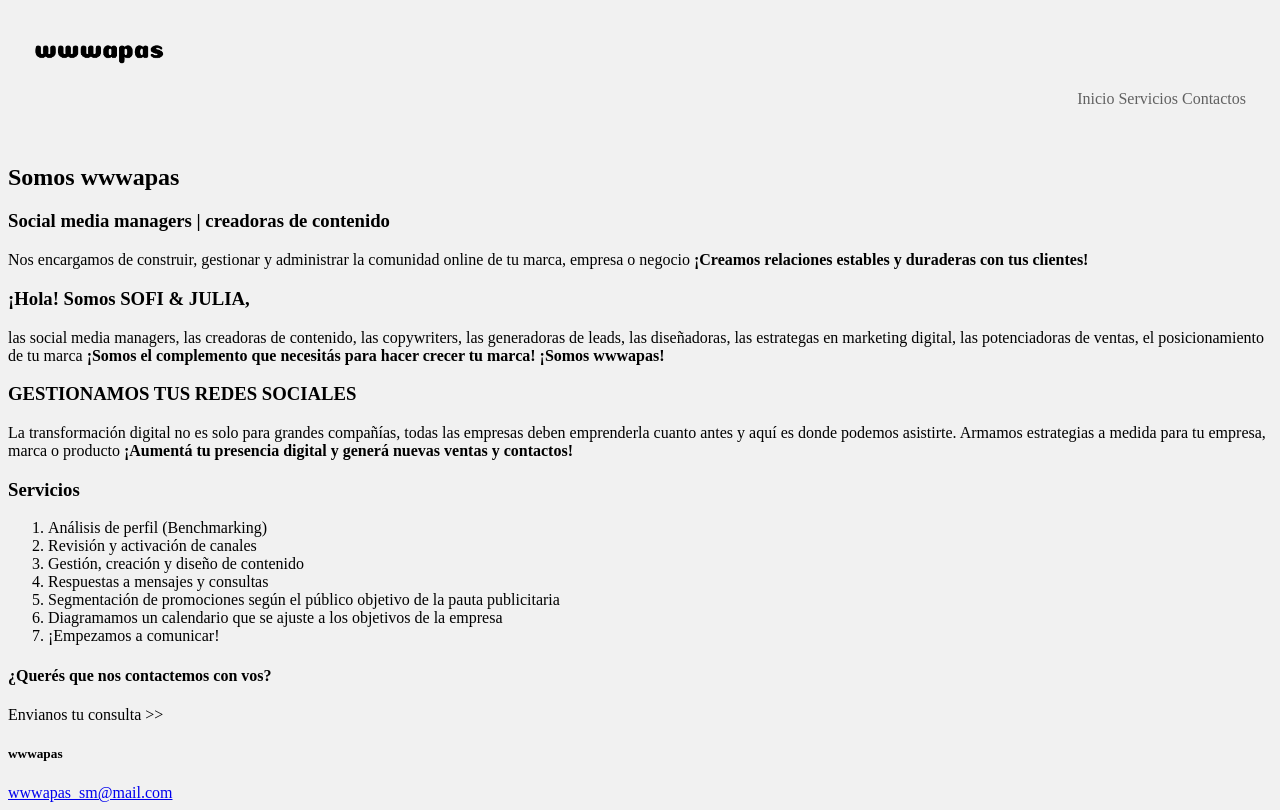
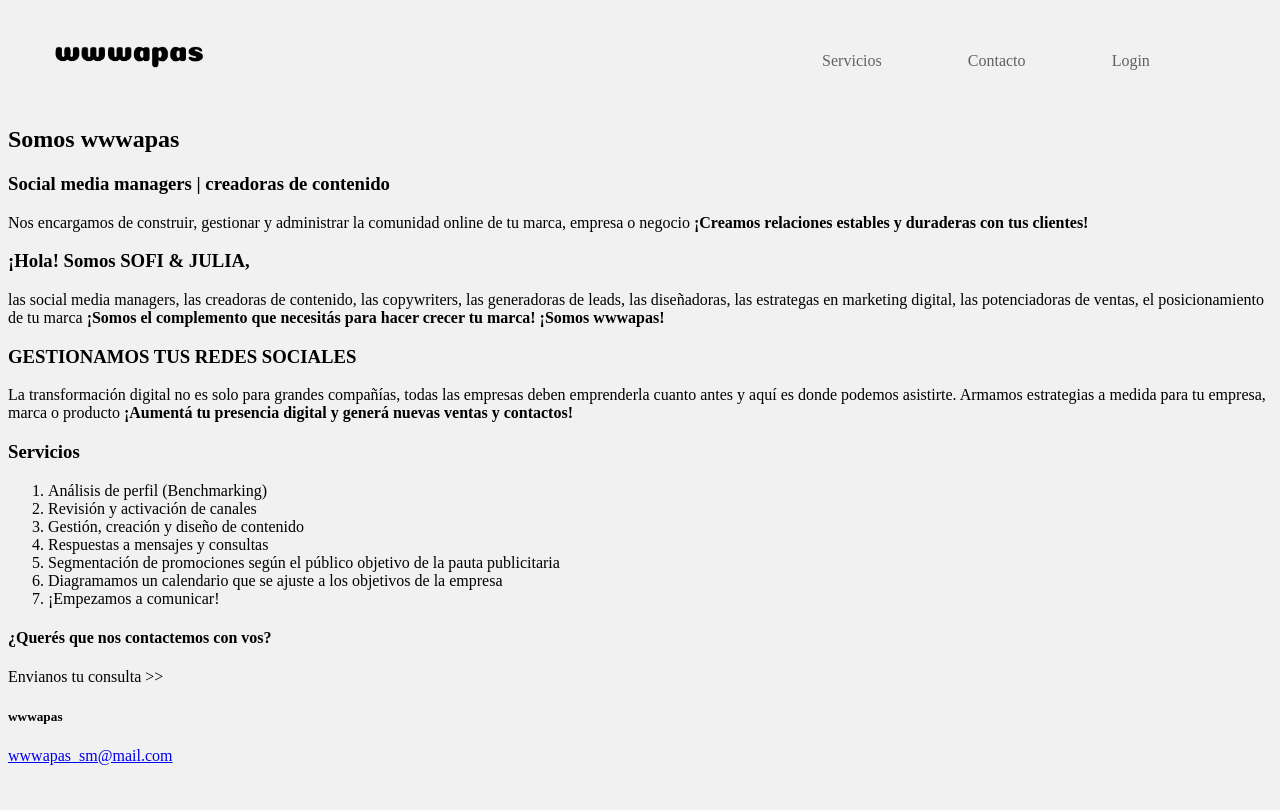
Before and after one commit to MNahuelBria/InterfazWebPrototipo, a plain HTML site: page index.html in a window 1280 px wide. Drawn offline with Linux system fonts and the light colour scheme; a web font is replaced by a local one.

Commit message:
first navbar style

```diff
--- a/css/estilos.css
+++ b/css/estilos.css
@@ -5,15 +5,26 @@ html {
     font-size: 16px;
 }
 #barraNavegacion {
-    text-transform: capitalize;
     box-sizing: content-box;
     margin: 1em;
     padding: 20px 10px;
-
+    display: flex;
+    justify-content: space-between;
 }
-#enlacesb {
+#enlaces {
+    text-transform: capitalize;
     list-style: none;
-    text-align: end;
+    padding: 0 10px;
+    width: 500px;
+    display: flex;
+    justify-content: space-evenly;
+}
+.imagenes {
+    width: 150px;
+    height: auto;
+}
+.logo {
+    padding: 0 20px;
 }
 .enlaces:link {
     text-decoration: none;
@@ -27,7 +38,3 @@ html {
     text-decoration: none;
     color: #000000;
 }
-.imagenes {
-    width: 130px;
-    height: auto;
-}
--- a/index.html
+++ b/index.html
@@ -7,15 +7,15 @@
     <title>WWWapas - Marketing Digital y redes sociales</title>
 </head>
 
-<body>
+<body id="inicio-pagina">
     <nav id="barraNavegacion">
-        <img src="img/logo.png" alt="logotipo de la pagina wwwapas" class="imagenes">
-        <ul>
-            <li id="enlacesb">
-                <a href="#inicio" class="enlaces inicio">inicio</a>
-                <a href="" class="enlaces servicios">servicios</a>
-                <a href="" class="enlaces contactos">contactos</a>
-            </li>
+        <a href="#inicio-pagina">
+            <img src="img/logo.png" alt="logotipo de wwwapas" class="imagenes logo">
+        </a>
+        <ul id="enlaces">
+            <li><a href="#servicios" class="enlaces servicios">servicios</a></li>
+            <li><a href="#contacto" class="enlaces contacto">contacto</a></li>
+            <li><a href="" class="enlaces inicio-sesion">login</a></li>
         </ul>
     </nav>
 
```
